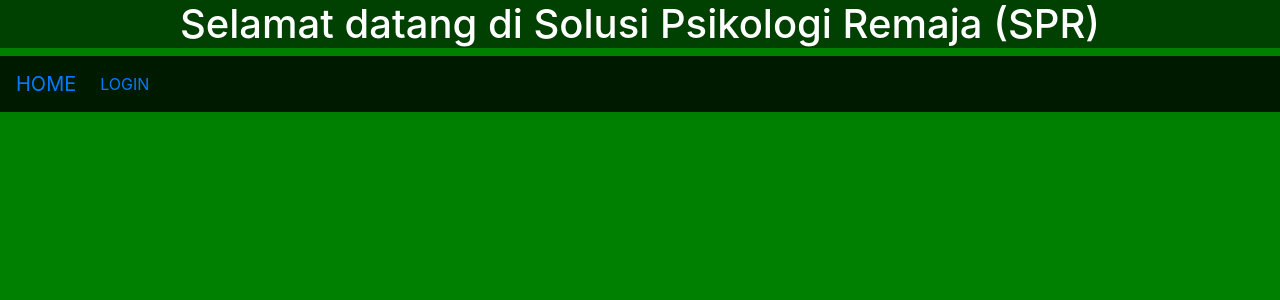
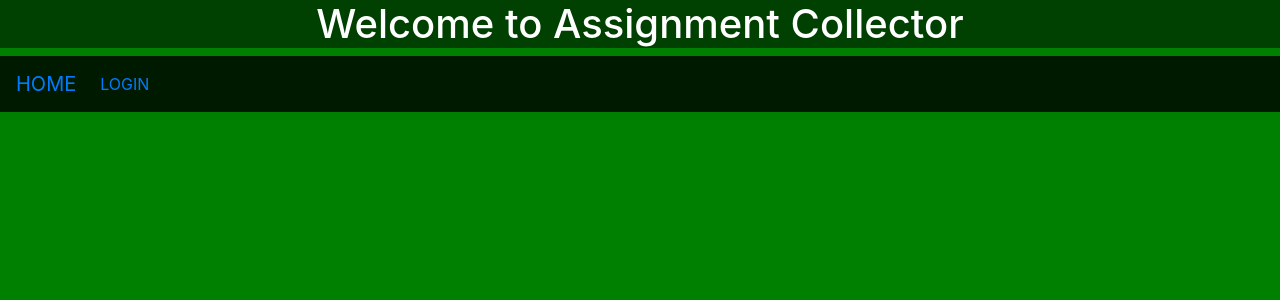
Before and after one commit to Hafizh246/RKS-Project, a PHP site: page / in a window 1280 px wide. Shown: the top 300 px of the page. Run offline with PHP 8.4, Linux system fonts and the light colour scheme; some libraries are stand-ins or nearby versions.

Commit message:
Update index.php

```diff
--- a/index.php
+++ b/index.php
@@ -46,7 +46,7 @@
 	</head>
 	<body>
     <div class="container-fluid">
-        <h1 style="color: white">Selamat datang di Solusi Psikologi Remaja (SPR)</h1>
+        <h1 style="color: white">Welcome to Assignment Collector</h1>
     </div>
     <nav class="navbar navbar-expand-lg" style="background-color: rgba(0,0,0,0.8)" >
       <a class="navbar-brand" href="index.php">HOME</a>
```
